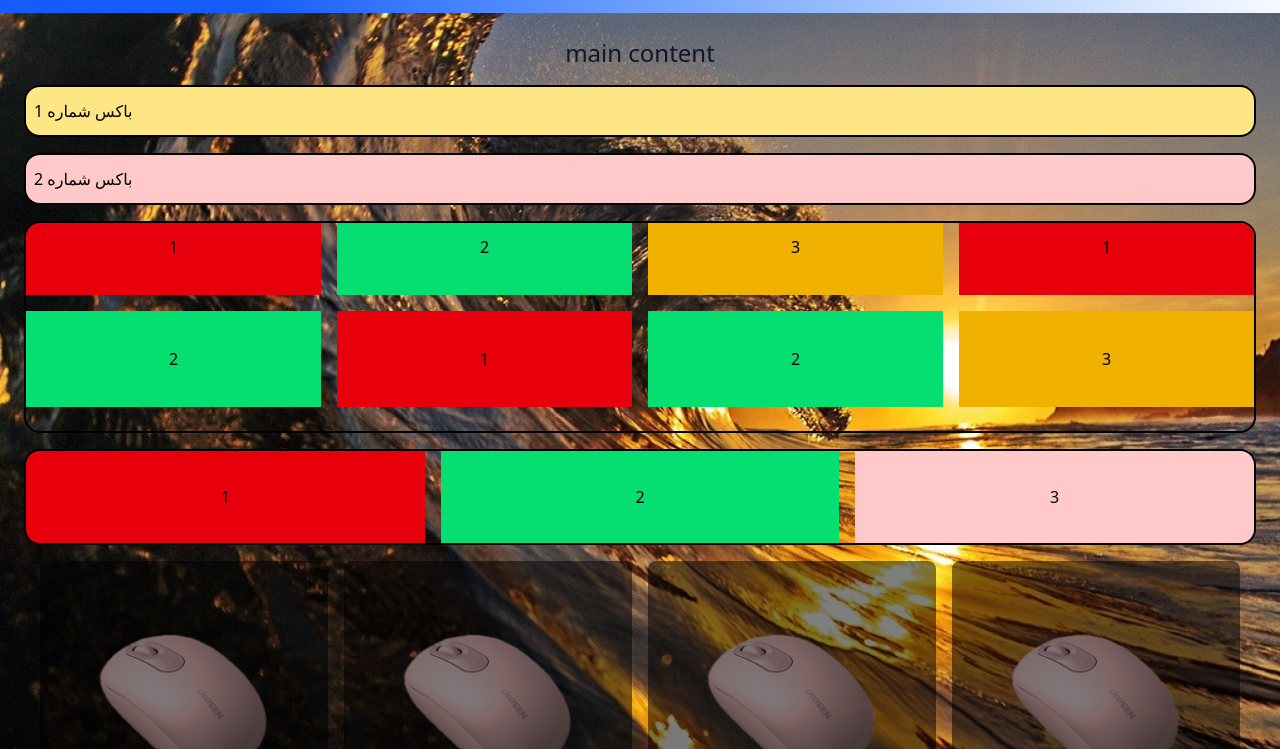
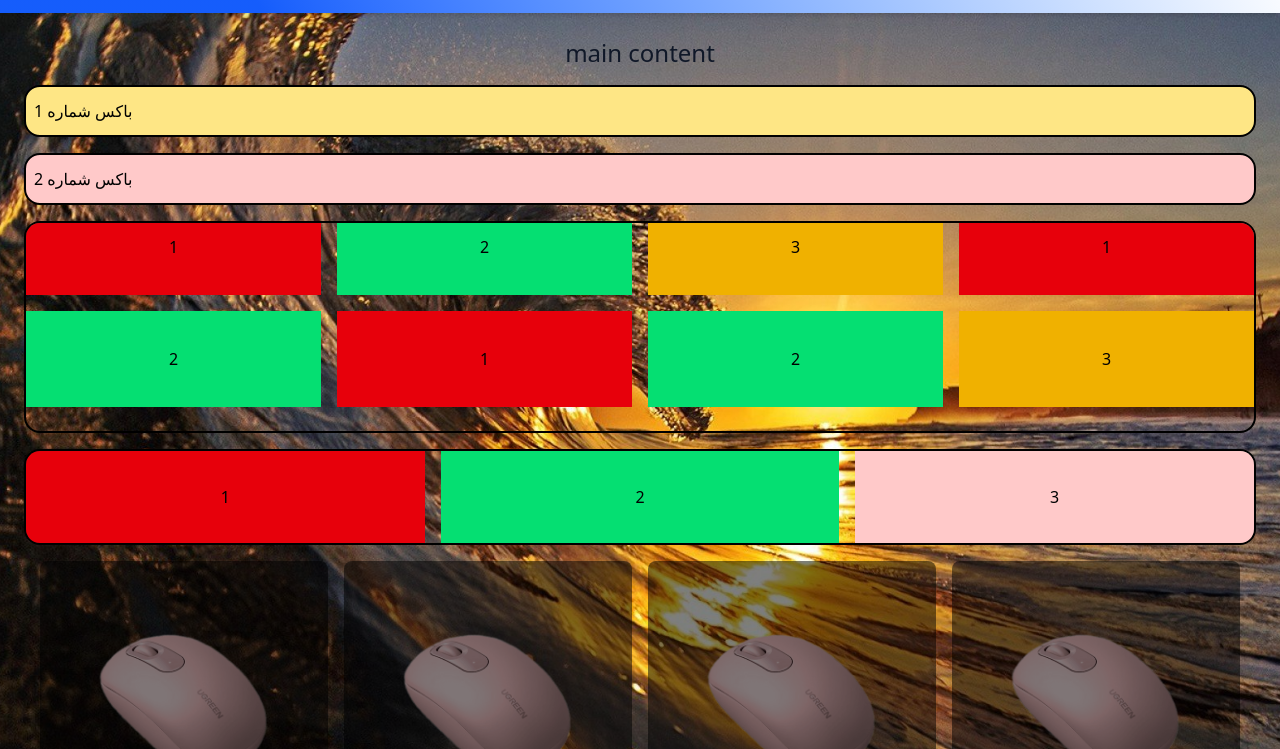
Before and after one commit to AbbasBSK/Web2Project, a website: page index.html in a window 1280 px wide. Shown: the part 51-800 px from the top of the page. Drawn offline with nearby package versions, Linux system fonts and the light colour scheme.

Commit message:
copmplate project s6

```diff
--- a/index.html
+++ b/index.html
@@ -63,7 +63,7 @@
       </div>
     </header>
 
-    <main class="text-center  p-6 flex-grow bg-[url(/assets/img/04.jpg)] bg-cover !bg-opacity-50 ">
+    <main class="text-center  p-6 flex-grow  bg-center bg-cover bg-amber-50 bg-[url(/assets/img/04.jpg)]  mix-blend-overlay bg-opacity-100">
       <h1 class="text-2xl text-gray-900">main content </h1>
 
 
```
